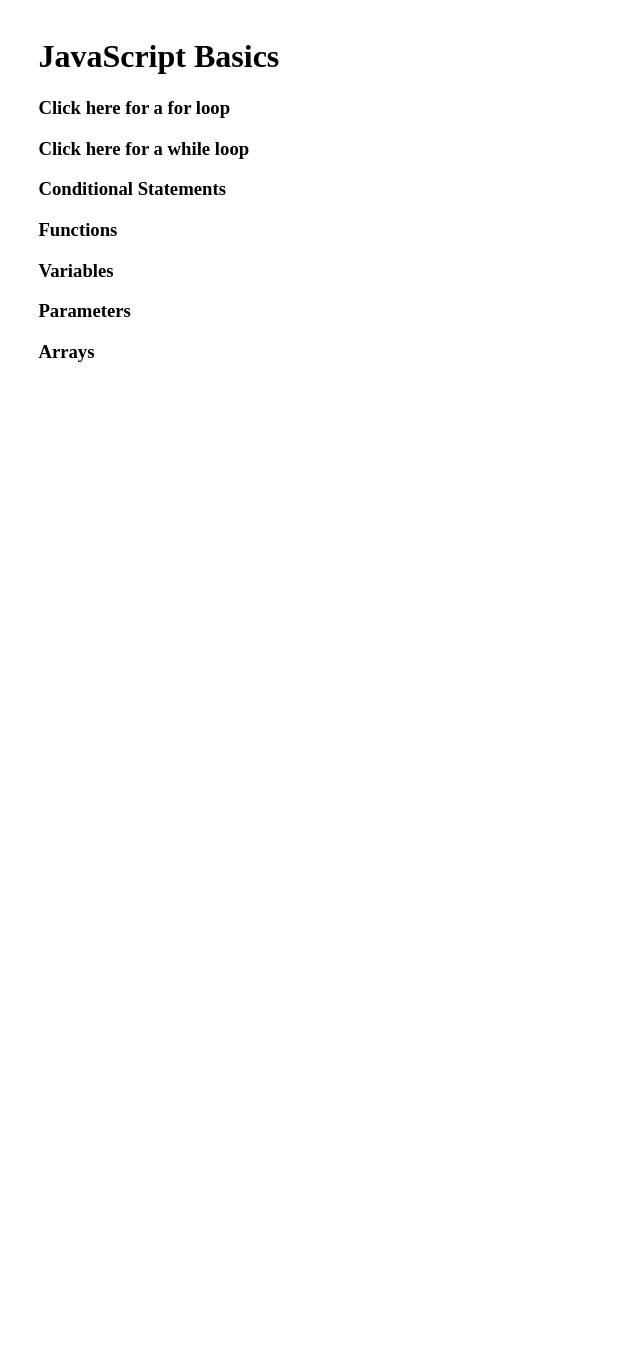
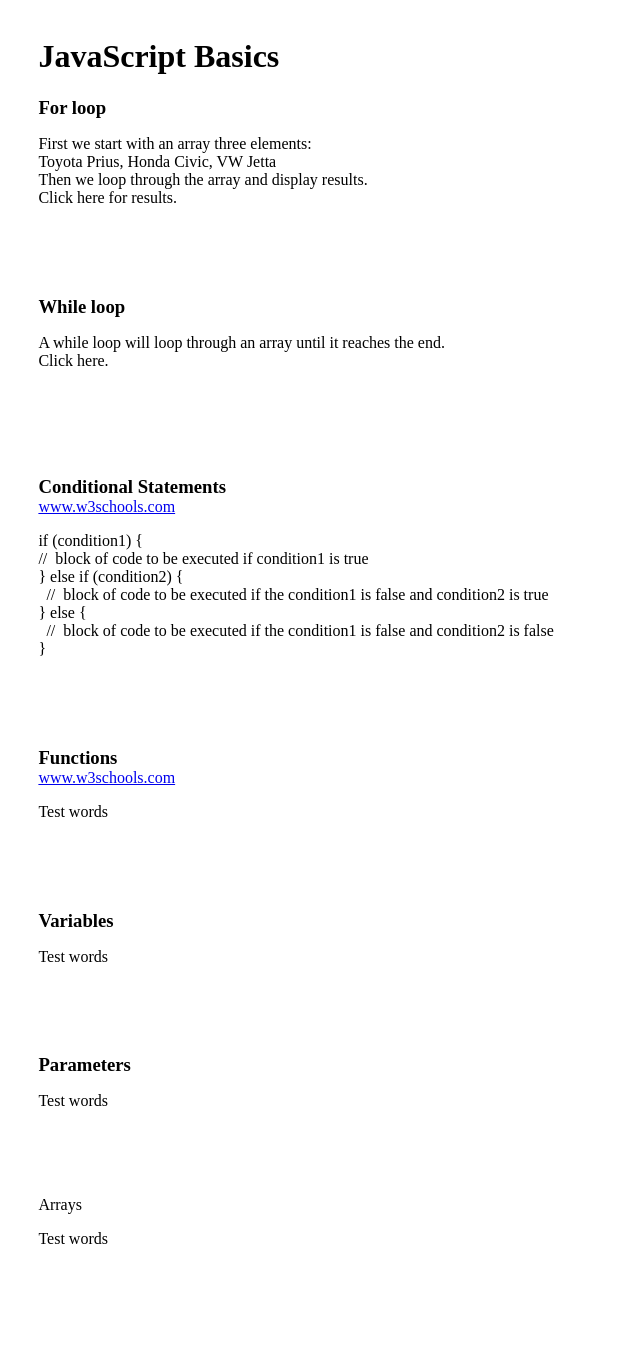
Before and after one commit to Mackay-Nate/CIT261, a PHP site: page /javaScript.html in a window 1280 px wide. Shown: the whole page, without its empty margins (0-640 px from the left). Before the commit the page ends 362 px from the top, so only its background shows below. Run offline with PHP 8.4, Linux system fonts and the light colour scheme.

Commit message:
take out hidden elements, add html

```diff
--- a/JavaScript/javaScript.css
+++ b/JavaScript/javaScript.css
@@ -3,6 +3,6 @@ body {
   margin: 3%;
 }
 
-.hidden {
-  display: none;
+h3 {
+  margin-bottom: 0px;
 }
--- a/JavaScript/javaScript.html
+++ b/JavaScript/javaScript.html
@@ -8,37 +8,52 @@
 
 <body>
   <h1>JavaScript Basics</h1>
-  <h3 onclick="showHideMe(forloop1)">Click here for a for loop</h3>
-  <p class="hidden" id="forloop1" onclick="forloop()">
+  <h3>For loop</h3>
+  <p onclick="forloop()">
     First we start with an array three elements: <br>
     Toyota Prius, Honda Civic, VW Jetta <br>
     Then we loop through the array and display results. <br>
     Click here for results.
     </p>
-    <p id="forloop2"></p>
+    <p id="forloop"><br><br><br></p>
 
-  <h3 onclick="showHideMe(whileloop1)">Click here for a while loop</h3>
-  <p class="hidden" onclick="whileloop()" id="whileloop1">
+  <h3>While loop</h3>
+  <p onclick="whileloop()" >
     A while loop will loop through an array until it reaches the end. <br>
     Click here.
-    <p id="whileloop2"></p>
+    <p id="whileloop"><br><br><br><br></p>
   </p>
 
-  <h3 onclick="showHideMe(condition)">Conditional Statements</h3>
-    <p class="hidden" id="condition">Test words</p>
+  <h3>Conditional Statements</h3>
+    <a href="https://www.w3schools.com/js/js_if_else.asp">www.w3schools.com</a> <br>
+    <p onclick="conditions()">
+      if (condition1) { <br>
+        //  block of code to be executed if condition1 is true <br>
+      } else if (condition2) { <br>
+        //  block of code to be executed if the condition1 is false and condition2 is true<br>
+    } else {<br>
+        //  block of code to be executed if the condition1 is false and condition2 is false<br>
+    }<br>
 
-  <h3 onclick="showHideMe(functions)">Functions</h3>
-    <p class="hidden" id="functions">Test words</p>
+    </p>
+    <p if="condition"><br><br><br></p>
 
-  <h3 onclick="showHideMe(variable)">Variables</h3>
-    <p class="hidden" id="variable">Test words</p>
+  <h3>Functions</h3>
+    <a href="https://www.w3schools.com/js/js_if_else.asp">www.w3schools.com</a>
+    <p onclick="functions()">Test words</p>
+    <p if="functions"><br><br><br></p>
 
-  <h3 onclick="showHideMe(parameter)">Parameters</h3>
-    <p class="hidden" id="parameter">Test words</p>
+  <h3>Variables</h3>
+    <p onclick="variables()">Test words</p>
+    <p if="varaible"><br><br><br></p>
 
-  <h3 onclick="showHideMe(array)">Arrays</h3>
-    <p class="hidden" id="array">Test words</p>
+  <h3>Parameters</h3>
+    <p onclick="parameters()">Test words</p>
+    <p if="parameters"><br><br><br></p>
 
+  <h3">Arrays</h3>
+    <p onclick="array()">Test words</p>
+    <p if="array"><br><br><br></p>
 
 
 
--- a/JavaScript/javaScript.js
+++ b/JavaScript/javaScript.js
@@ -7,6 +7,7 @@ function showHideMe(item) {
   }
 };
 
+
 function forloop() {
   var ourcars = ["Toyota Prius", "Honda Civic", "VW Jetta"];
   var text = "";
@@ -15,8 +16,9 @@ function forloop() {
   for (i = 0; i < ourcars.length; i++) {
     text += ourcars[i] + "<br>";
   }
-  document.getElementById("forloop2").innerHTML = text;
+  document.getElementById("forloop").innerHTML = text;
 };
+
 
 function whileloop() {
   var whilecars = ["2019 Bugatti", "2018 Dodge Charllenger SRT Demon", "2020 McLaren", "2019 Lamborghini"];
@@ -28,5 +30,5 @@ function whileloop() {
     i++;
   }
 
-  document.getElementById("whileloop2").innerHTML = whiletext;
+  document.getElementById("whileloop").innerHTML = whiletext;
 }
```
